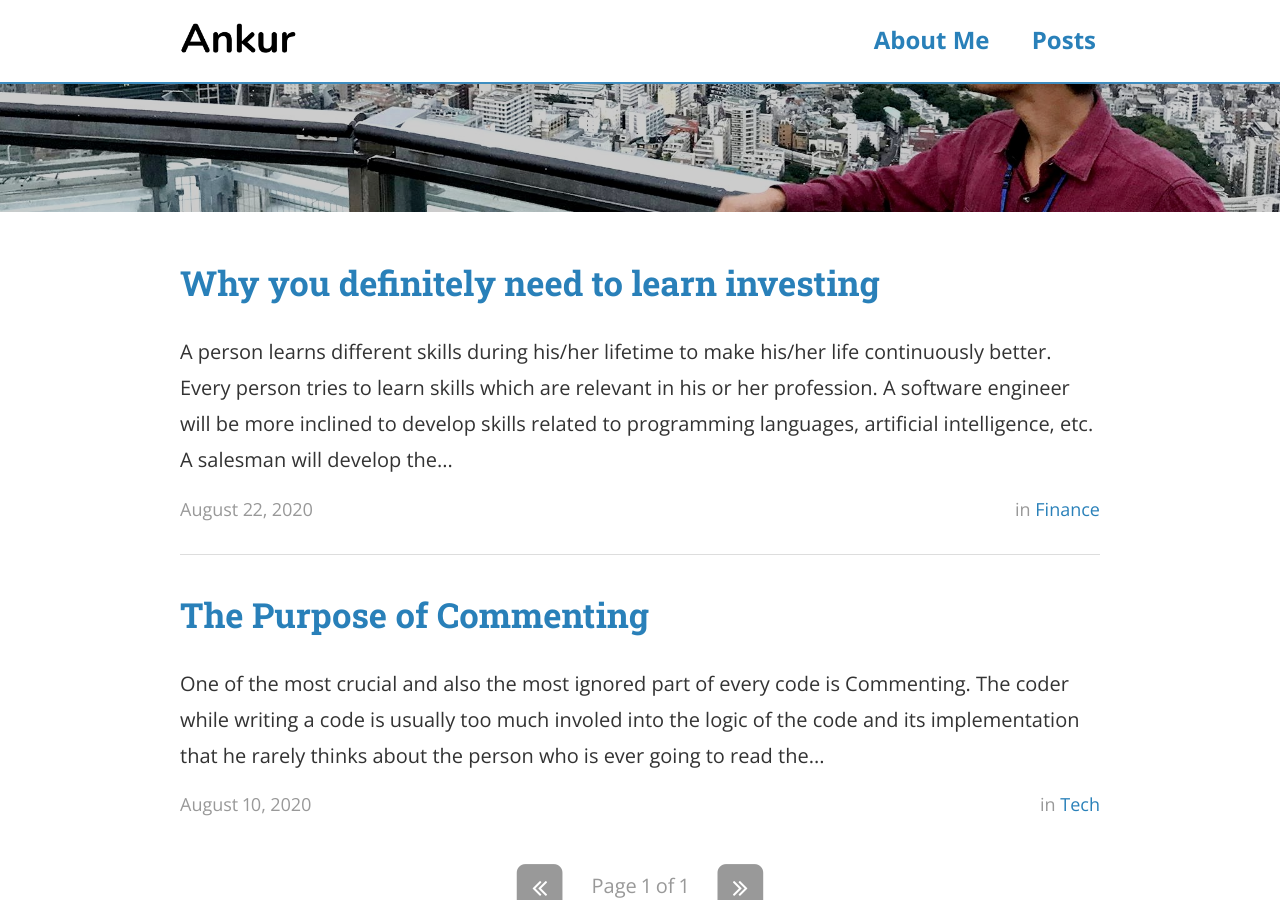
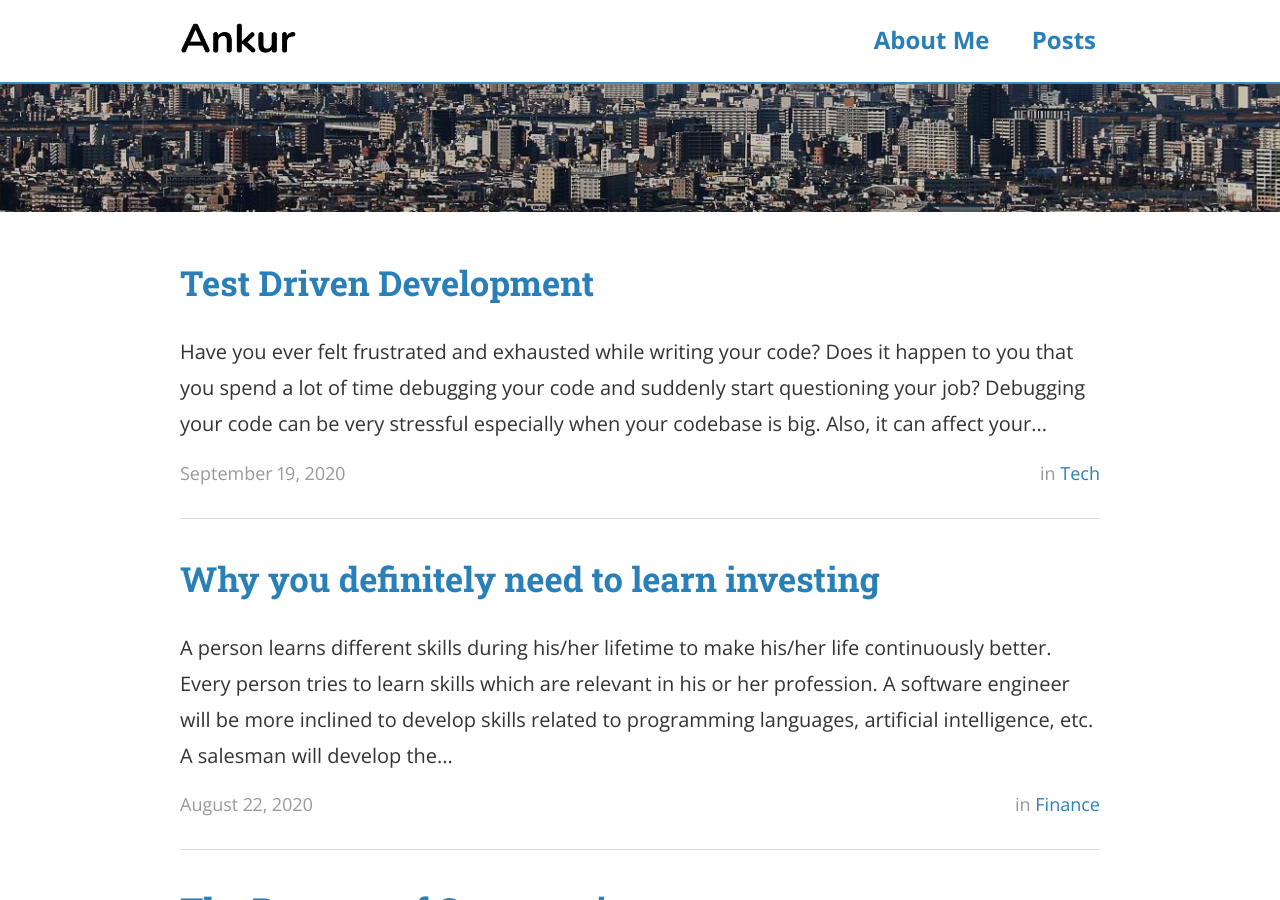
Before and after one commit to asquare100/asquare100.github.io, a Jekyll site: the page built from index.html, in a window 1280 px wide and 900 px high, scrolled down 399 px. Built offline with Jekyll 4.4.1, drawn with Linux system fonts in a browser that asks for light colours; nearby versions of some CDN libraries; the list of posts is cut into pages by our own code; some of the changed lines change nothing that is shown.

Commit message:
Added new blog

```diff
--- a/_config.yml
+++ b/_config.yml
@@ -21,7 +21,7 @@ description: >
 # root of your server.
 baseurl: "" # the subpath of your site, e.g. /blog/
 url: "http://ankurabhinav.com" # the base hostname & protocol for your site
-cover: "/assets/header_image2.jpg"
+cover: "/assets/header_image3.jpg"
 logo: "/assets/ankur_logo6.png"
 
 # Build settings
--- /dev/null
+++ b/_posts/2020-09-19-test-driven-development.md
@@ -0,0 +1,241 @@
+---
+layout: post
+title:  "Test Driven Development"
+date:   2020-09-19
+author: Ankur Abhinav
+categories: tech
+tags:	tests
+cover:  "/assets/instacode.png"
+---
+
+Have you ever felt frustrated and exhausted while writing your code? Does it happen to you that you spend a lot of time debugging your code and suddenly start questioning your job? Debugging your code can be very stressful especially when your codebase is big. Also, it can affect your timeline as you may spend a lot of time finding that small and hidden error.
+
+Test Driven Development can help you from these difficult times. In this blog, I have given an overview about Test Driven Development and how you can use it. If you are a pro coder and always manage to write a correct and working code in one shot, you don't need to read this blog.
+
+## What is TDD
+
+Test Driven Development, often called as TDD, is a cycle based technique of software engineering. In each cycle, the developer adds some new tests to the code and focuses on improving the codebase so that the new test cases pass. The aim of development is to get all the tests green rather than getting a desired output from the code.
+Each cycle can be said to have 5 different steps:
+<ol>
+  <li>The developer adds new tests </li>
+  <li>The new tests fail while running</li>
+  <li>Change your codebase with an aim to pass the new tests</li>
+  <li>Run all the tests to see them pass</li>
+  <li>Refactor your code to remove any duplication</li>
+</ol>
+
+These steps are not all compulsory. Overall, the idea of TDD is to boost the confidence of the developer and to remove the stress.
+When the developer sees all the tests passing, he/she has an instant feeling of relaxation. The developer can then move on to the next cycle safely. There is no hard rule on how much change you should make in each cycle. Ideally you should add one extra test but it depends on your comfort. If you are feeling very confident about taking big steps and not breaking your code, go for it. If you are doubtful anytime or things are going out of your mind, immediately stop and run the tests. If any test is failing, fix it otherwise move forward.
+Some developers also feel comfortable on first making some obvious change in the code and then writing the test to check whether their thought is in line with the machine.
+
+
+## Benefits of TDD
+
+On first glance, TDD looks boring and time-consuming as you need to write the tests too (seems like you need to write double the amount of code). But TDD has a lot of benefits.
+
+TDD saves time in long run. Many times you would spend a lot of time debugging your code (more time than you spent on writing the code itself). TDD can save you from these long and stressful time.
+
+Personally, I have felt that TDD is very useful when you are working on a software having a large codebase which has not been written by you. Suppose your codebase doesn't have any tests. Now, if you make some small change in the code, you need to run the whole code to check whether everything is fine. The running of code may also take a lot time, and if you need to run it again and again it can be frustrating. Unfortunately, if something breaks, maybe you changed a function and some other part of the code dependent on this function goes wrong, you will have to spend some considerable time to locate the error and fix it.
+
+On the other hand, if your codebase has proper tests written, you just have to run all the tests and check whether they are passing. You don't need to run your entire codebase. It it's green, be happy and move forward and if you get something red, you immediately know where the error is and fix it. Running tests require less time than running your entire code because the computationally expensive parts are often mocked while writting the tests. Ideally, the runtime of all the tests should be within seconds so that you don't have to wait for too long to get the results of your tests. Also, to get these benefits, all your team members should follow TDD and write proper tests.
+
+When I make any small change in the codebase, I run the tests. When I get them green, I am assured that everything is fine. I don't have to worry about any of the parts getting broken. I don't have to run the code again to check whether it's working or not. And I can push my change with relief.
+
+Overall, TDD will provide you confidence while working and help your mind to be stress-free.
+
+
+## Example
+
+I will illustrate the TDD procedure using a very simple and small example.
+Suppose we have to write a function to calculate the BMI of a person when the input is height and weight. We know that BMI = (weight)/ (height)^2. We won't care about the units of height and weight here.
+
+<b>Step 1:</b> We start by writing simple test.
+{% highlight python %}
+
+def test_calc_bmi() -> None:
+	pass
+
+{% endhighlight %}
+
+We run the tests and everything is green. That's a good thing!
+
+<b>Step 2:</b> We improve our tests.
+{% highlight python %}
+
+test_cases = [
+    {"weight": 20.0, "height": 1.0, "bmi": 20.0},
+]
+
+
+def test_calc_bmi() -> None:
+    for test_case in test_cases:
+        w = test_case["weight"]
+        h = test_case["height"]
+
+        actual_bmi = calc_bmi(weight=w, height=h)
+        expected_bmi = test_case["bmi"]
+
+        assert actual_bmi == expected_bmi
+
+
+{% endhighlight %}
+
+When we run the test, it fails because there is no `calc_bmi` function. Hence, we realize that we need to implement the function to make our tests pass.
+
+<b>Step 3:</b> We add code to make the failing tests pass.
+
+{% highlight python %}
+
+from bmi import calc_bmi
+
+test_cases = [
+    {"weight": 20.0, "height": 1.0, "bmi": 20.0},
+]
+
+
+def test_calc_bmi() -> None:
+    for test_case in test_cases:
+        w = test_case["weight"]
+        h = test_case["height"]
+
+        actual_bmi = calc_bmi(weight=w, height=h)
+        expected_bmi = test_case["bmi"]
+
+        assert actual_bmi == expected_bmi
+
+
+{% endhighlight %}
+
+{% highlight python %}
+
+def calc_bmi(weight: float, height: float) -> float:
+    return 20.0
+
+
+{% endhighlight %}
+
+Now the tests are passing again and we are happy.
+You may be wondering that this is a very silly implementation and we definitely need to change it. You are right that we will change it in the next step. But at this time, all our tests are green and we are good to go. Remember, in TDD our aim is to keep all the tests green. Also, this technique is called `Fake it till you make it`.
+
+<b>Step 4:</b> We add more test cases for cross-checking.
+{% highlight python %}
+
+from bmi import calc_bmi
+
+test_cases = [
+    {"weight": 20.0, "height": 1.0, "bmi": 20.0},
+    {"weight": 50.0, "height": 1.5, "bmi": 22.22},
+    {"weight": 80.0, "height": 1.6, "bmi": 31.25},
+]
+
+
+def test_calc_bmi() -> None:
+    for test_case in test_cases:
+        w = test_case["weight"]
+        h = test_case["height"]
+
+        actual_bmi = calc_bmi(weight=w, height=h)
+        expected_bmi = test_case["bmi"]
+
+        assert actual_bmi == expected_bmi
+
+
+{% endhighlight %}
+
+{% highlight python %}
+
+def calc_bmi(weight: float, height: float) -> float:
+    return 20.0
+
+
+{% endhighlight %}
+
+Now, the tests fail again.
+
+<b>Step 5:</b> We refactor our code to make the tests pass.
+{% highlight python %}
+
+from bmi import calc_bmi
+
+test_cases = [
+    {"weight": 20.0, "height": 1.0, "bmi": 20.0},
+    {"weight": 50.0, "height": 1.5, "bmi": 22.22},
+    {"weight": 80.0, "height": 1.6, "bmi": 31.25},
+]
+
+
+def test_calc_bmi() -> None:
+    for test_case in test_cases:
+        w = test_case["weight"]
+        h = test_case["height"]
+
+        actual_bmi = calc_bmi(weight=w, height=h)
+        expected_bmi = test_case["bmi"]
+
+        assert actual_bmi == expected_bmi
+
+
+{% endhighlight %}
+
+{% highlight python %}
+
+def calc_bmi(weight: float, height: float) -> float:
+    bmi = weight / (height * height)
+
+    return round(bmi, 2)
+
+
+{% endhighlight %}
+Now the tests are passing again. And everything seems fine. However, there is one issue that we need to handle. The function `calc_bmi` cannot take negative values as input. In that case, we should raise an error.
+
+<b>Step 6:</b> I have added the tests and refactored the code in a single step to avoid too many steps and to keep this blog shorter.
+{% highlight python %}
+
+from bmi import calc_bmi
+
+test_cases = [
+    {"weight": 20.0, "height": 1.0, "bmi": 20.0},
+    {"weight": 50.0, "height": 1.5, "bmi": 22.22},
+    {"weight": 80.0, "height": 1.6, "bmi": 31.25},
+    {"weight": -10.0, "height": 1.0, "bmi": "error"},
+    {"weight": 50.0, "height": -1.5, "bmi": "error"},
+]
+
+
+def test_calc_bmi() -> None:
+    for test_case in test_cases:
+        w = test_case["weight"]
+        h = test_case["height"]
+
+        expected_bmi = test_case["bmi"]
+
+        try:
+            actual_bmi = calc_bmi(weight=w, height=h)
+        except ValueError:
+            assert expected_bmi == "error"
+            return
+
+        assert actual_bmi == expected_bmi
+        return
+
+
+{% endhighlight %}
+
+{% highlight python %}
+
+def calc_bmi(weight: float, height: float) -> float:
+    if (weight < 0) or (height < 0):
+        raise ValueError("Invalid Input Type: negative inputs not allowed")
+
+    bmi = weight / (height * height)
+
+    return round(bmi, 2)
+
+
+{% endhighlight %}
+
+Finally, the code is complete and we are confident about its working, at least at this point of time.
+In future, if someone else works on this code and needs to improve it, he will start by running the tests and seeing all the tests green will give him some confidence. He can then add more tests and refactor the code to make them pass.
+
+I hope that this article was helpful for you and you will use TDD while development. If you have any kind of doubt regarding TDD, feel free to ask me about it in the comments.
+Thank you!
```
